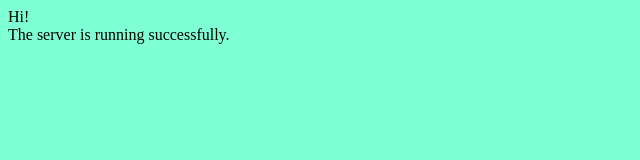
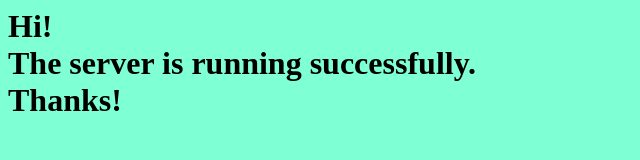
Before and after one commit to singh-shivam789/Basic_HTTP_Server, a website: page index.html in a window 1280 px wide. Shown: the whole page, without its empty margins (0-640 px from the left). Drawn offline with Linux system fonts and the light colour scheme.

Commit message:
changed style

```diff
--- a/index.html
+++ b/index.html
@@ -14,7 +14,9 @@
 
 <body>
     <div>
-        Hi! <br> The server is running successfully.
+        <h1>
+            Hi! <br> The server is running successfully. <br> Thanks!
+        </h1>
     </div>
 </body>
 
```
